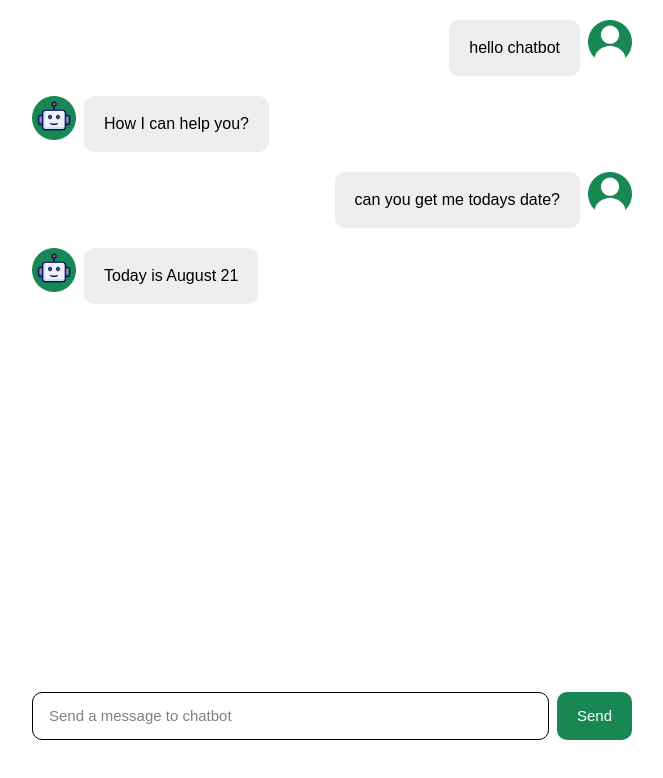
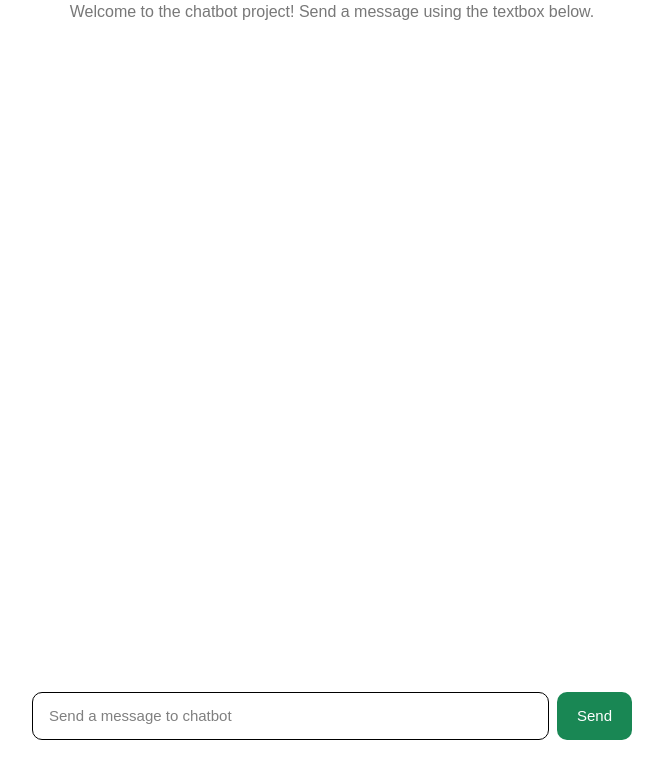
Before and after one commit to MaazCodeCraft/chatbot, a React (Vite) app: page / in a window 1280 px wide. Shown: the top 778 px of the page, without its empty margins (308-971 px from the left). Built offline with nearby package versions, Linux system fonts and the light colour scheme.

Commit message:
add loading  spinner

```diff
--- a/src/App.tsx
+++ b/src/App.tsx
@@ -1,33 +1,19 @@
 import { useState } from "react";
 import ChatInput from "./components/ChatInput";
 import { ChatMessages } from "./components/ChatMessages";
+import type { ChatMessageType } from "./types/chat";
 
 const App = () => {
-  const [chatMessages, setChatMessages] = useState([
-    {
-      message: "hello chatbot",
-      sender: "user",
-      id: "id1",
-    },
-    {
-      message: "How I can help you?",
-      sender: "robot",
-      id: "id2",
-    },
-    {
-      message: "can you get me todays date?",
-      sender: "user",
-      id: "id3",
-    },
-    {
-      message: "Today is August 21",
-      sender: "robot",
-      id: "id4",
-    },
-  ]);
+  const [chatMessages, setChatMessages] = useState<ChatMessageType[]>([]);
 
   return (
     <div className="max-w-[600px] ml-auto mr-auto h-screen flex flex-col">
+      {chatMessages.length === 0 && (
+        <p className="text-[rgb(120,120,120)] text-center">
+          Welcome to the chatbot project! Send a message using the textbox
+          below.
+        </p>
+      )}
       <ChatMessages chatMessages={chatMessages} />
       <ChatInput
         chatMessages={chatMessages}
--- a/src/components/ChatInput.tsx
+++ b/src/components/ChatInput.tsx
@@ -1,13 +1,9 @@
 import React, { useState, type ChangeEvent } from "react";
 import { Chatbot } from "supersimpledev";
+import LoadingSpinner from "../assets/loading-spinner.gif";
+import type { ChatMessageType } from "../types/chat";
 
 import { type KeyboardEvent } from "react";
-
-interface ChatMessageType {
-  message: string;
-  sender: string;
-  id: string;
-}
 
 interface Props {
   chatMessages: ChatMessageType[];
@@ -29,7 +25,7 @@ const ChatInput = ({ chatMessages, setChatMessages }: Props) => {
 
     setIsLoading(true);
 
-    const newChatMessages = [
+    const newChatMessages: ChatMessageType[] = [
       ...chatMessages,
       {
         message: inputText,
@@ -37,7 +33,13 @@ const ChatInput = ({ chatMessages, setChatMessages }: Props) => {
         id: crypto.randomUUID(),
       },
       {
-        message: "Loading...",
+        message: (
+          <img
+            src={LoadingSpinner}
+            alt="loading..."
+            className="m[-15px] h-10"
+          />
+        ),
         sender: "robot",
         id: crypto.randomUUID(),
       },
--- a/src/components/ChatMessage.tsx
+++ b/src/components/ChatMessage.tsx
@@ -1,10 +1,10 @@
 import userProfileImage from "../assets/user.png";
 import RobotProfileImage from "../assets/robot.png";
+import type { ReactNode } from "react";
 
 interface Props {
-  message: string;
+  message: ReactNode;
   sender: string;
-  key: string;
 }
 
 function ChatMessage({ message, sender }: Props) {
--- /dev/null
+++ b/src/types/chat.ts
@@ -0,0 +1,7 @@
+import type { ReactNode } from "react";
+
+export interface ChatMessageType {
+  message: string | ReactNode; // can be text or JSX like <img />
+  sender: "user" | "robot";
+  id: string;
+}
```
Also changed, not shown: src/components/ChatMessages.tsx (+1 -6 lines), src/assets/loading-spinner.gif (added).
